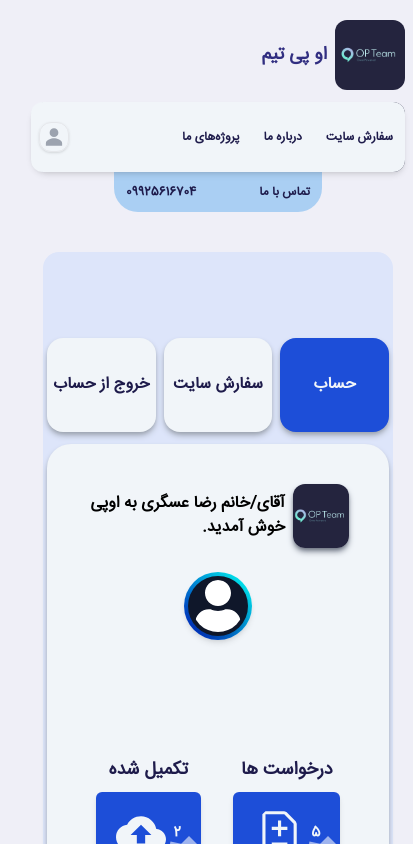
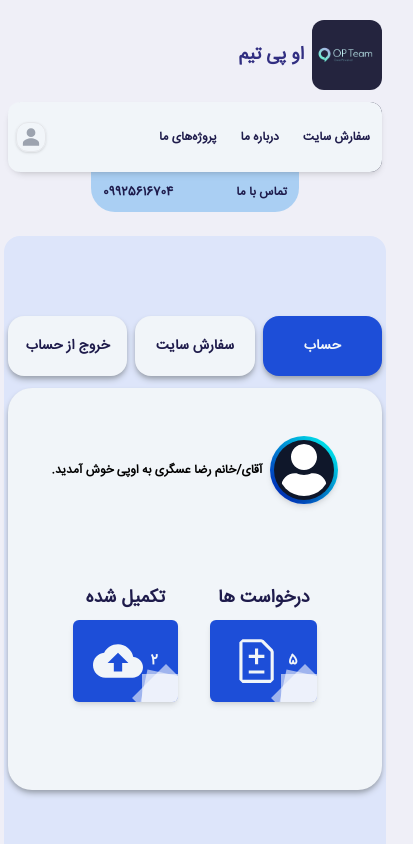
Before and after one commit to kamran1381/op-team-next, a Next.js app: page /userpanel/account in a window 390 px wide. Shown: the top 844 px of the page, 413 px wide, since content can reach past the window. Built offline with nearby package versions, Linux system fonts and the light colour scheme.

Commit message:
complete-response

```diff
--- a/src/app/(auth)/layouts/sidebar.jsx
+++ b/src/app/(auth)/layouts/sidebar.jsx
@@ -3,8 +3,8 @@ import Link from 'next/link'
 const Sidebar = () => {
     return (
         <div className='lg:w-1/5 w-full flex lg:flex-col justify-center items-center lg:space-y-5 space-x-2 lg:space-x-0 space-x-reverse'>
-            <Link href='/login' className="text-slate-100 bg-blue-700 font-extrabold rounded-2xl w-[154px] h-[94px] shadow-gray-400 shadow-md flex justify-center items-center hover:bg-blue-500 transition-colors ">ورود</Link>
-            <Link href='/signup' className="text-indigo-950 bg-slate-100 font-extrabold rounded-2xl w-[154px] h-[94px] shadow-gray-400 shadow-md flex justify-center items-center hover:bg-blue-500 hover:text-white transition-colors ">ثبت نام</Link>
+            <Link href='/login' className="text-slate-100 bg-blue-700 font-extrabold rounded-2xl sm:w-[154px] sm:h-[94px] w-full py-5 text-sm lg:text-base shadow-gray-400 shadow-md flex justify-center items-center hover:bg-blue-500 transition-colors ">ورود</Link>
+            <Link href='/signup' className="text-indigo-950 bg-slate-100 font-extrabold rounded-2xl sm:w-[154px] sm:h-[94px] w-full py-5 text-sm lg:text-base shadow-gray-400 shadow-md flex justify-center items-center hover:bg-blue-500 hover:text-white transition-colors ">ثبت نام</Link>
         </div>
 
     )
--- a/src/app/(auth)/login/page.jsx
+++ b/src/app/(auth)/login/page.jsx
@@ -8,7 +8,7 @@ const Login = () => {
         <>
             <div className='w-full flex flex-col justify-center items-center p-2 lg:p-5'>
                 <div className='w-full max-w-7xl bg-[#DDE5FA] py-20 flex justify-center rounded-2xl '>
-                    <div className='lg:w-3/4 w-full flex-col lg:flex-row flex justify-center items-center lg:space-x-3 lg:space-x-reverse px-1 space-y-3 lg:space-y-0'>
+                    <div className='sm:w-3/4 w-full flex-col lg:flex-row flex justify-center items-center lg:space-x-3 lg:space-x-reverse px-1 space-y-3 lg:space-y-0'>
                         <Sidebar />
 
                         <div className='lg:w-4/5 w-full bg-slate-100 rounded-3xl shadow-md shadow-gray-400 p-5 flex flex-col space-y-5 items-center'>
--- a/src/app/(auth)/signup/page.jsx
+++ b/src/app/(auth)/signup/page.jsx
@@ -6,16 +6,16 @@ import Sidebar from '../layouts/sidebar'
 const SignUp = () => {
     return (
         <>
-            <div className='w-full flex flex-col justify-center items-center p-5 '>
+            <div className='w-full flex flex-col justify-center items-center p-2 lg:p-5'>
                 <div className='w-full max-w-7xl bg-[#DDE5FA] py-20 flex justify-center rounded-2xl'>
                     <div className='lg:w-3/4 w-full flex-col lg:flex-row flex justify-center items-center lg:space-x-3 lg:space-x-reverse px-1 space-y-3 lg:space-y-0'>
                     <Sidebar/>
-                        <div className='w-4/5 bg-slate-100 rounded-3xl shadow-md shadow-gray-400 p-5 flex flex-col space-y-5 items-center'>
+                        <div className='lg:w-4/5 w-full bg-slate-100 rounded-3xl shadow-md shadow-gray-400 p-5 flex flex-col space-y-5 items-center'>
                             <div className='flex w-full items-center'>
                                 <div className='w-20 h-16 relative overflow-hidden rounded-xl shadow-md shadow-gray-500'>
                                     <Image src='/assets/images/logo.png' className='object-cover' loading='lazy' fill alt='لوگوی او پی تیم' />
                                 </div>
-                                <span className='w-full text-center font-extrabold text-indigo-950'>فرم ثبت نام در سایت</span>
+                                <span className='w-full text-center font-extrabold text-xs sm:text-base text-indigo-950'>فرم ثبت نام در سایت</span>
                             </div>
                             <SignupForm />
 
--- a/src/app/layouts/header.jsx
+++ b/src/app/layouts/header.jsx
@@ -48,8 +48,8 @@ const Header = () => {
                         <HeaderLinks data={linkData} />
                         <ScrollLinks data={scrollLinks} />
                     </div>
-                    <div className='w-fit h-full flex lg:justify-center justify-end items-center pl-2'>
-                        <Link href='login' className='w-full text-nowrap flex sm:px-8 sm:py-2 px-1 py-1  rounded-xl border shadow justify-center items-center space-x-2 space-x-reverse text-xs font-extrabold text-gray-400 group '>
+                    <div className='w-fit h-full flex lg:justify-center justify-end items-center sm:pl-8 pl-2'>
+                        <Link href='/login' className='w-full text-nowrap flex sm:px-8 sm:py-2 px-1 py-1  rounded-xl border shadow justify-center items-center space-x-2 space-x-reverse text-xs font-extrabold text-gray-400 group '>
                             <IoPersonSharp className='text-xl group-hover:text-gray-600 transition-colors sm:hidden' />
                             <TbLogin className='text-xl group-hover:text-gray-600 transition-colors hidden sm:block' />
                             <span className='group-hover:text-gray-600 transition-colors hidden sm:block'>ورود</span>
--- a/src/app/loading.jsx
+++ b/src/app/loading.jsx
@@ -7,7 +7,7 @@ const Loading = () => {
         <div className='w-full flex flex-col justify-center items-center p-5 relative'>
             <div className='w-full max-w-7xl bg-[#DDE5FA] h-screen flex justify-center rounded-2xl'>
                 <div className='flex flex-col justify-center items-center space-y-4'>
-                    <h3 className="text-xl text-slate-900 font-bold py-6"> در حال بارگیری , لطفا صبور باشید ....</h3>
+                    <h3 className="text-xl text-slate-900 font-bold py-6"> در حال بارگزاری , لطفا صبور باشید ....</h3>
                     <div role="status">
                         <svg aria-hidden="true" className="w-16 h-16 text-[#DDE5FA] animate-spin fill-blue-500" viewBox="0 0 100 101" xmlns="http://www.w3.org/2000/svg"> {/* Spinner size increased and color changed to red */}
                             <path d="M100 50.5908C100 78.2051 77.6142 100.591 50 100.591C22.3858 100.591 0 78.2051 0 50.5908C0 22.9766 22.3858 0.59082 50 0.59082C77.6142 0.59082 100 22.9766 100 50.5908ZM9.08144 50.5908C9.08144 73.1895 27.4013 91.5094 50 91.5094C72.5987 91.5094 90.9186 73.1895 90.9186 50.5908C90.9186 27.9921 72.5987 9.67226 50 9.67226C27.4013 9.67226 9.08144 27.9921 9.08144 50.5908Z" fill="currentColor" />
--- a/src/app/userpanel/account/page.jsx
+++ b/src/app/userpanel/account/page.jsx
@@ -6,13 +6,13 @@ import Panelheader from '../layouts/header';
 
 const Account = () => {
     return (
-        <div className='w-full flex flex-col justify-center items-center p-5 relative lg:p-5'>
-            <div className='w-full max-w-7xl bg-[#DDE5FA] h-screen flex justify-center rounded-2xl'>
-                <div className='lg:w-3/4 w-full flex-col lg:flex-row flex justify-center items-center lg:space-x-3 lg:space-x-reverse px-1 space-y-3 lg:space-y-0'>
+        <div className='w-full flex flex-col justify-center items-center sm:p-5 p-1 relative '>
+            <div className='w-full max-w-7xl bg-[#DDE5FA] py-20 flex justify-center rounded-2xl'>
+                <div className='sm:w-3/4 w-full flex-col lg:flex-row flex justify-center items-center lg:space-x-3 lg:space-x-reverse px-1 space-y-3 lg:space-y-0'>
                     <Sidebar />
-                    <div className='lg:w-4/5 w-full bg-slate-100 rounded-3xl shadow-md shadow-gray-400 p-10 flex flex-col space-y-5 items-center '>
+                    <div className='lg:w-4/5 w-full bg-slate-100 rounded-3xl shadow-md shadow-gray-400 py-12 px-1 flex flex-col space-y-10 items-center '>
                         <Panelheader />
-                        <div className='flex justify-center items-center py-24 px-20'>
+                        <div className='flex justify-center items-center py-10'>
                             <div className='flex flex-col items-center px-4'>
                                 <span className='text-lg mb-2 font-bold text-indigo-950'>درخواست ها</span>
                                 <div className="flex space-x-2 space-x-reverse bg-blue-700 px-5 py-4 items-center rounded-md justify-center relative overflow-hidden shadow-md">
--- a/src/app/userpanel/layouts/header.jsx
+++ b/src/app/userpanel/layouts/header.jsx
@@ -4,18 +4,14 @@ import { FaUser } from "react-icons/fa";
 
 const Panelheader = () => {
     return (
-        <div className='md:w-4/5 w-full flex  items-center flex-col md:flex-row'>
-            <div className='flex items-center mb-4 lg:mb-0'>
-                <div className='w-20 h-16 relative overflow-hidden rounded-xl shadow-md shadow-gray-500'>
+        <div className='w-full flex  items-center flex-col md:flex-row'>
+            <div className='flex w-full sm:flex-row flex-row-reverse items-center sm:justify-around justify-center'>
+                <div className='w-20 h-16 relative overflow-hidden rounded-xl shadow-md shadow-gray-500 sm:block hidden'>
                     <Image src='/assets/images/logo.png' className='object-cover' loading='lazy' fill alt='لوگوی او پی تیم' />
                 </div>
-                <span className='pr-2 md:pr-6 font-bold '>آقای/خانم رضا عسگری به اوپی خوش آمدید.</span>
-            </div>
-            <div className='flex justify-center items-end md:items-center'>
-                <div className='mt-2 lg:mt-5 px-2 lg:px-6'>
-                    <div className='overflow-hidden rounded-full bg-gradient-to-bl from-[#00FFF0] to-[#0012B7] p-1 shadow-md'>
-                        <FaUser size={60} className='bg-slate-900 text-white p-1 rounded-full shadow-md' />
-                    </div>
+                <span className='pr-2 md:pr-6 font-bold sm:text-base text-xs'>آقای/خانم رضا عسگری به اوپی خوش آمدید.</span>
+                <div className='overflow-hidden rounded-full bg-gradient-to-bl from-[#00FFF0] to-[#0012B7] p-1 shadow-md'>
+                    <FaUser size={60} className='bg-slate-900 text-white p-1 rounded-full shadow-md' />
                 </div>
             </div>
         </div>
--- a/src/app/userpanel/layouts/sidebar.jsx
+++ b/src/app/userpanel/layouts/sidebar.jsx
@@ -5,9 +5,9 @@ import Link from 'next/link';
 const Sidebar = () => {
     return (
         <div className='lg:w-1/5 w-full flex lg:flex-col justify-center items-center lg:space-y-5 space-x-2 lg:space-x-0 space-x-reverse'>
-            <Link href='account' className="text-slate-100 bg-blue-700 font-extrabold rounded-2xl w-[154px] h-[94px] shadow-gray-400 shadow-md flex justify-center items-center hover:bg-blue-500 transition-colors ">حساب</Link>
-            <Link href='orders' className="text-indigo-950 bg-slate-100 font-extrabold rounded-2xl w-[154px] h-[94px] shadow-gray-400 shadow-md flex justify-center items-center hover:bg-blue-500 hover:text-white transition-colors ">سفارش سایت</Link>
-            <Link href='/' className="text-indigo-950 bg-slate-100 font-extrabold rounded-2xl w-[154px] h-[94px] shadow-gray-400 shadow-md flex justify-center items-center hover:bg-rose-500 hover:text-white transition-colors ">خروج از حساب </Link>
+            <Link href='account' className="text-slate-100 bg-blue-700 font-extrabold rounded-2xl sm:w-[154px] sm:h-[94px] w-full py-5 sm:py-0 text-sm sm:text-base shadow-gray-400 shadow-md flex justify-center items-center hover:bg-blue-500 transition-colors ">حساب</Link>
+            <Link href='orders' className="text-indigo-950 bg-slate-100 font-extrabold rounded-2xl sm:w-[154px] sm:h-[94px] w-full py-5 sm:py-0 text-sm sm:text-base shadow-gray-400 shadow-md flex justify-center items-center hover:bg-blue-500 hover:text-white transition-colors ">سفارش سایت</Link>
+            <Link href='/' className="text-indigo-950 bg-slate-100 font-extrabold rounded-2xl sm:w-[154px] sm:h-[94px] w-full py-5 sm:py-0 text-sm sm:text-base shadow-gray-400 shadow-md flex justify-center items-center hover:bg-rose-500 hover:text-white transition-colors ">خروج از حساب </Link>
         </div>
     );
 }
--- a/src/app/userpanel/orders/page.jsx
+++ b/src/app/userpanel/orders/page.jsx
@@ -5,8 +5,8 @@ import Ordersform from '@/components/ordersform';
 import Panelheader from '../layouts/header';
 const Order = () => {
     return (
-        <div className='w-full flex flex-col justify-center items-center p-5 relative'>
-            <div className='w-full max-w-7xl bg-[#DDE5FA] h-screen flex justify-center rounded-2xl'>
+        <div className='w-full flex flex-col justify-center items-center sm:p-5 p-1 relative'>
+            <div className='w-full max-w-7xl bg-[#DDE5FA] py-20 flex justify-center rounded-2xl'>
                 <div className='lg:w-3/4 w-full flex-col lg:flex-row flex justify-center items-center lg:space-x-3 lg:space-x-reverse px-1 space-y-3 lg:space-y-0'>
                     <Sidebar />
                     <div className='lg:w-4/5 w-full bg-slate-100 rounded-3xl shadow-md shadow-gray-400 p-5 flex flex-col space-y-5 items-center'>
--- a/src/components/loginform.jsx
+++ b/src/components/loginform.jsx
@@ -12,7 +12,7 @@ const LoginForm = () => {
                 <div className='w-full flex items-center space-x-reverse space-x-5'>
                     <input type="password" className='w-full border p-3 rounded-2xl text-sm outline-none hover:bg-slate-200 transition-colors' placeholder='رمز عبور خود را وارد کنید' />
                 </div>
-                <div className='w-full flex sm:flex-row flex-col space-y-5 lg:space-y-0 items-center justify-between '>
+                <div className='w-full flex lg:flex-row flex-col space-y-5 lg:space-y-0 items-center justify-between '>
                     <div className='flex space-x-2 space-x-reverse items-center'>
                         <input type="checkbox" className='w-4 h-4 accent-blue-700'/>
                         <span className='lg:text-sm text-xs text-indigo-950 font-bold'>مرا به خاطر بسپار</span>
@@ -26,13 +26,13 @@ const LoginForm = () => {
                 <div className='w-full h-px bg-gray-300'></div>
             </div>
             <form className='sm:w-2/3 w-full' action="">
-                <button className='w-full lg:text-base text-xs p-3 rounded-3xl bg-rose-500 flex justify-center items-center space-x-reverse space-x-5 border text-white hover:bg-rose-400 transition-colors'>
+                <button className='w-full sm:text-base text-xs p-3 rounded-3xl bg-rose-500 flex justify-center items-center space-x-reverse space-x-5 border text-white hover:bg-rose-400 transition-colors'>
                     <span>ورود با استفاده از گوگل</span>
                     <FaGoogle className='text-xl' />
                 </button>
             </form>
             <form className='sm:w-2/3 w-full' action="">
-                <button className='w-full lg:text-base text-xs p-3 rounded-3xl bg-slate-900 flex justify-center items-center space-x-reverse space-x-5 text-white hover:bg-slate-800 transition-colors'>
+                <button className='w-full sm:text-base text-xs p-3 rounded-3xl bg-slate-900 flex justify-center items-center space-x-reverse space-x-5 text-white hover:bg-slate-800 transition-colors'>
                     <span>ورود با استفاده از گیت هاب</span>
                     <FaGithub className='text-xl' />
                 </button>
```
Also changed, not shown: src/components/ordersform.jsx (+6 -3 lines), src/components/signupform.jsx (+8 -8 lines).
